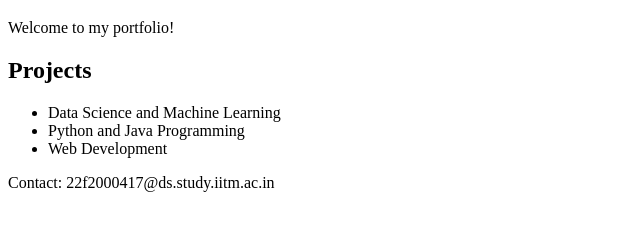
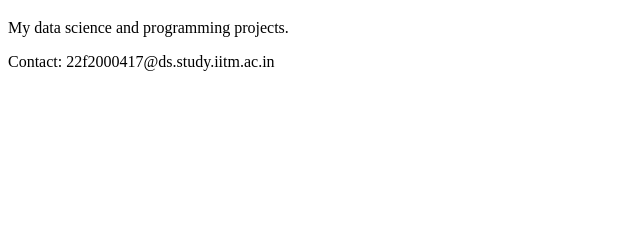
Before and after one commit to 22f2000417/my-work-showcase, a plain HTML site: page index.html in a window 1280 px wide. Shown: the part 61-292 px from the top of the page, without its empty margins (0-640 px from the left). Drawn offline with Linux system fonts and the light colour scheme.

Commit message:
Update index.html

```diff
--- a/index.html
+++ b/index.html
@@ -3,18 +3,11 @@
 <html lang="en">
 <head>
   <meta charset="UTF-8">
-  <meta name="viewport" content="width=device-width, initial-scale=1">
   <title>My Work Showcase</title>
 </head>
 <body>
   <h1>My Work Showcase</h1>
-  <p>Welcome to my portfolio!</p>
-  <h2>Projects</h2>
-  <ul>
-    <li>Data Science and Machine Learning</li>
-    <li>Python and Java Programming</li>
-    <li>Web Development</li>
-  </ul>
+  <p>My data science and programming projects.</p>
   <p>Contact: <!--email_off-->22f2000417@ds.study.iitm.ac.in<!--/email_off--></p>
 </body>
 </html>
```
